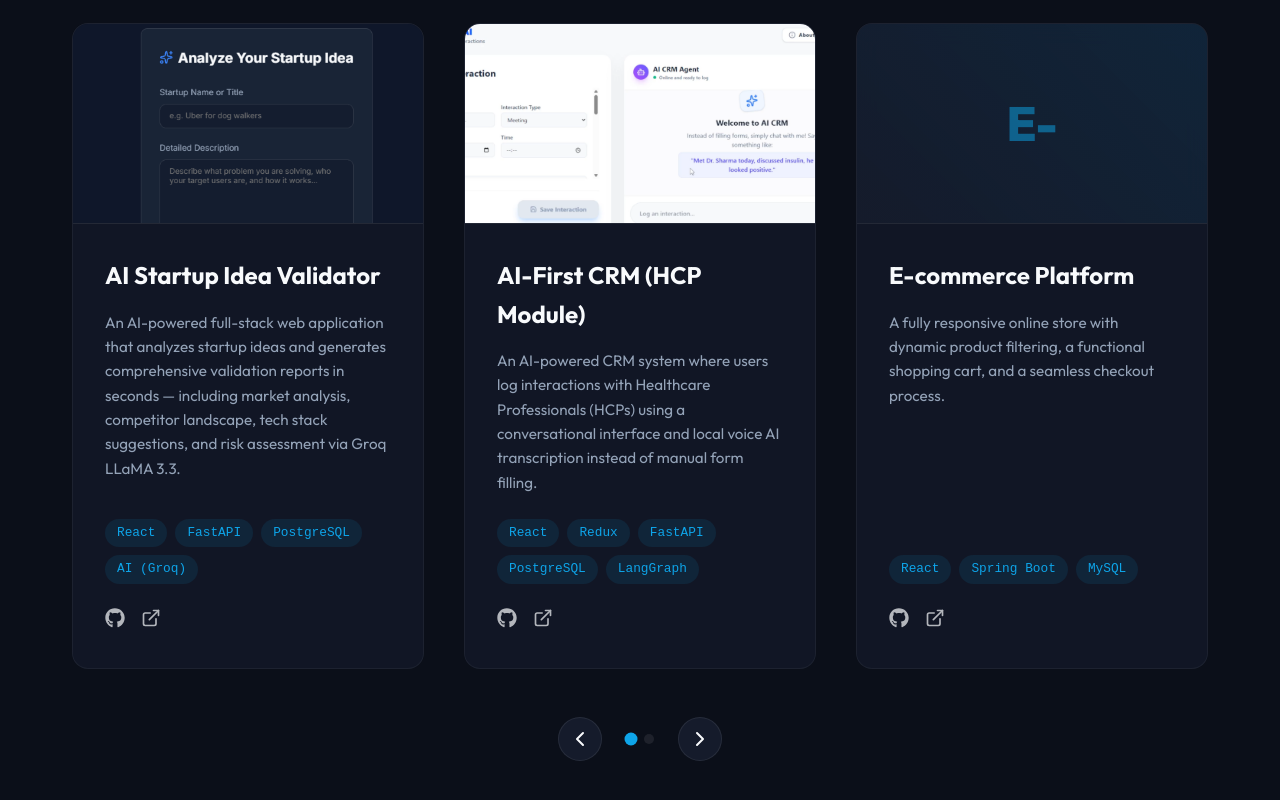
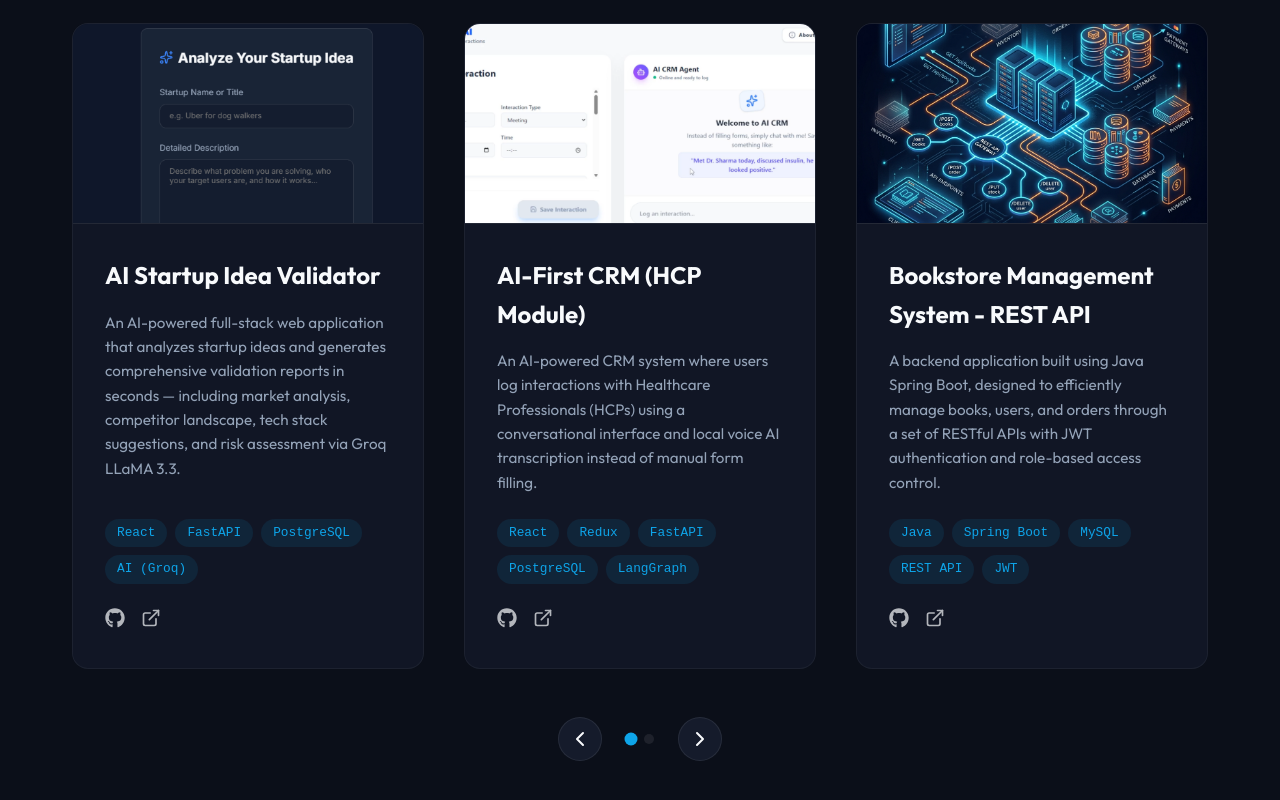
Before and after one commit to GanpatKumargct/Portfilio, a React (Vite) app: page / in a window 1280 px wide. Shown: the part 3202-4002 px from the top of the page. Built offline with nearby package versions, Linux system fonts and the light colour scheme.

Commit message:
others projes are uploaded

```diff
--- a/src/components/Projects.jsx
+++ b/src/components/Projects.jsx
@@ -3,6 +3,8 @@ import { ExternalLink, ChevronLeft, ChevronRight } from 'lucide-react';
 import { FaGithub as Github } from 'react-icons/fa';
 import aiValidatorImg from '../assets/Ai Validator.png';
 import crmToolImg from '../assets/CRM tool.png';
+import bookstoreImg from '../assets/bookstore_api_illustration.png';
+import payrollImg from '../assets/Payroll.jpeg';
 import './Projects.css';
 
 const Projects = () => {
@@ -26,28 +28,22 @@ const Projects = () => {
       image: crmToolImg
     },
     {
-      title: 'E-commerce Platform',
-      description: 'A fully responsive online store with dynamic product filtering, a functional shopping cart, and a seamless checkout process.',
-      tags: ['React', 'Spring Boot', 'MySQL'],
+      title: 'Bookstore Management System - REST API',
+      description: 'A backend application built using Java Spring Boot, designed to efficiently manage books, users, and orders through a set of RESTful APIs with JWT authentication and role-based access control.',
+      tags: ['Java', 'Spring Boot', 'MySQL', 'REST API', 'JWT'],
       github: '#',
       demo: '#',
-      hasImage: false
+      hasImage: true,
+      image: bookstoreImg
     },
     {
-      title: 'Task Management App',
-      description: 'A productivity application for organizing tasks with intuitive drag-and-drop functionality and team collaboration features.',
-      tags: ['HTML', 'CSS', 'JavaScript'],
+      title: 'Payroll Management System (PMS)',
+      description: 'A full-stack Payroll Management System featuring automated employee payroll processing, attendance tracking, salary calculation, and role-based access control.',
+      tags: ['Spring Boot', 'Java 17+', 'React.js', 'MySQL', 'JWT'],
       github: '#',
       demo: '#',
-      hasImage: false
-    },
-    {
-      title: 'Weather Dashboard',
-      description: 'Real-time weather application with a 5-day forecast, interactive location search, and map integration.',
-      tags: ['JavaScript', 'REST API', 'CSS'],
-      github: '#',
-      demo: '#',
-      hasImage: false
+      hasImage: true,
+      image: payrollImg
     }
   ];
 
```
Also changed, not shown: src/assets/bookstore_api_illustration.png (added).
